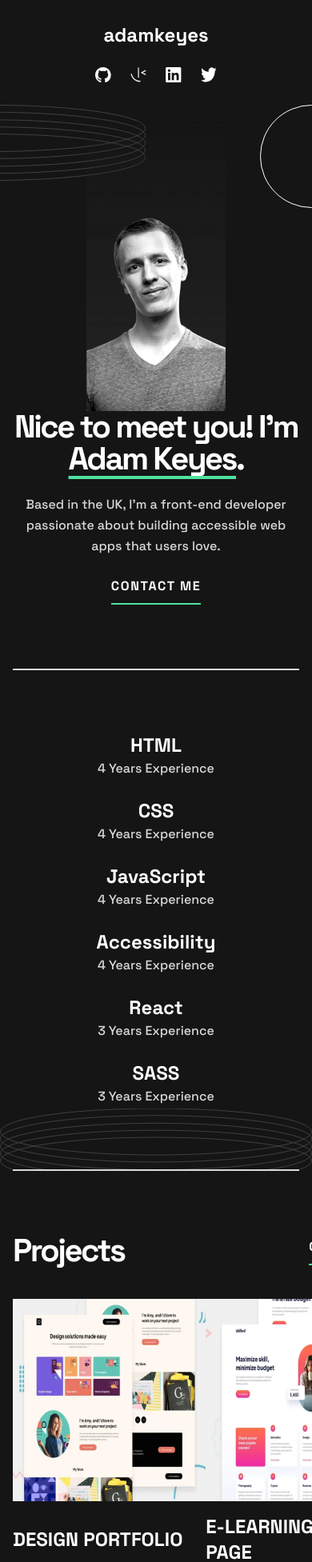
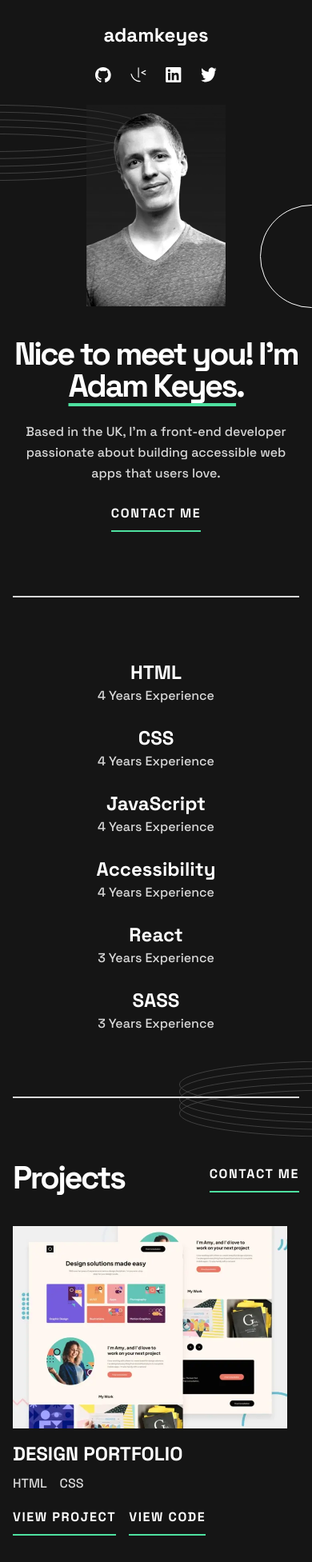
Before and after one commit to JayBrown92/single-page-developer-portfolio, a Next.js app: page / in a window 390 px wide. Shown: the top 1953 px of the page at 80% size. Built offline with nearby package versions, Linux system fonts and the light colour scheme.

Commit message:
complete: fixed mobile screen view

```diff
--- a/src/components/UI/Container.tsx
+++ b/src/components/UI/Container.tsx
@@ -6,7 +6,7 @@ type Props = {
 export default function Container({ children, className }: Props) {
   return (
     <div
-      className={`container relative overflow-hidden py-20 lg:max-w-screen-lg ${className}`}
+      className={`container relative  py-20 lg:max-w-screen-lg ${className}`}
     >
       {children}
     </div>
--- a/src/components/UI/Section.tsx
+++ b/src/components/UI/Section.tsx
@@ -7,7 +7,7 @@ type Props = {
 };
 export default function Section({ className, children, id }: Props) {
   return (
-    <section id={id} className={` relative overflow-x-hidden ${className}`}>
+    <section id={id} className={` relative ${className}`}>
       {children}
     </section>
   );
--- a/src/components/content/Contact.tsx
+++ b/src/components/content/Contact.tsx
@@ -7,14 +7,14 @@ export default function Contact() {
   return (
     <Section id="contact-me-section" className=" bg-secondary-bg">
       <Container className="flex flex-wrap justify-center gap-y-5  overflow-visible  px-4 text-center  after:absolute after:bottom-0 after:left-4 after:right-4 after:mx-auto after:border-y-[1px] after:border-color-secondary/50 md:max-w-md md:gap-10 lg:justify-between lg:text-left">
-        <div className="flex flex-col gap-y-8 lg:w-[445px] ">
+        <div className="flex w-full flex-col gap-y-8 lg:w-[445px] ">
           <h2> Contact</h2>
           <p>
             I would love to hear about your project and how I could help. Please
             fill in the form, and I&apos;ll get back to you as soon as possible.
           </p>
         </div>
-        <form className="  grid   gap-y-8 text-left uppercase text-color-secondary/50 lg:w-[445px]">
+        <form className="  grid w-full  gap-y-8 text-left uppercase text-color-secondary/50 lg:w-[445px]">
           <div>
             <input
               className="h-10 w-full border-b-2  border-color-primary/50 bg-secondary-bg  outline-0	placeholder:-translate-y-1.5 placeholder:translate-x-4 focus:border-color-accent focus:bg-secondary-bg active:border-color-accent disabled:border-color-disabled"
--- a/src/components/content/Experience.tsx
+++ b/src/components/content/Experience.tsx
@@ -33,7 +33,7 @@ export default function Experience() {
   ];
 
   return (
-    <Section id={"experience-section"}>
+    <Section id={"experience-section"} className="z-10">
       <Container className="  grid gap-6 overflow-visible  text-center  before:absolute before:left-4 before:right-4 before:top-0 before:mx-auto before:border-y-[1px] before:border-color-primary  after:absolute after:bottom-0 after:left-4 after:right-4 after:mx-auto after:border-y-[1px] after:border-color-primary md:grid-cols-2  md:text-left md:before:left-8 md:before:right-8 md:after:hidden lg:grid-cols-3 lg:before:left-16 lg:before:right-16">
         {ExpContent.map((content, index) => {
           const { header, text } = content;
@@ -49,7 +49,7 @@ export default function Experience() {
           width={530}
           height={129}
           alt="pattern for hero section design consiting of multiple flat rings"
-          className="absolute -bottom-16 z-10 -translate-y-1/2 md:-right-96 "
+          className="absolute -bottom-24 -right-56 z-10 -translate-y-1/2 md:-right-96 "
         />
       </Container>
     </Section>
--- a/src/components/content/Hero.tsx
+++ b/src/components/content/Hero.tsx
@@ -12,7 +12,7 @@ import Container from "../UI/Container";
 export default function Hero() {
   return (
     <Section id={"hero-section"}>
-      <Container className="relative z-10 flex flex-col justify-between overflow-visible pt-0 md:flex-row md:pb-48 lg:pb-48 xl:pb-72 ">
+      <Container className="relative z-10 flex flex-col justify-between gap-y-10 overflow-visible pt-0 md:flex-row md:pb-48 lg:pb-48 xl:pb-72 ">
         <Image
           src={ringsPattern}
           width={530}
@@ -24,7 +24,7 @@ export default function Hero() {
           src={DeveloperImg}
           width={174}
           height={383}
-          className=" mx-auto  md:hidden"
+          className=" relative -top-[131px] mx-auto -mb-[131px] md:hidden"
           alt="image of developer adam keyes"
         />
         <Image
@@ -48,7 +48,7 @@ export default function Hero() {
           width={129}
           height={129}
           alt="pattern for hero section design consiting of multiple flat rings"
-          className="absolute -right-16 z-20  md:bottom-20 lg:bottom-[155px] lg:right-[445px]"
+          className=" absolute -right-16 bottom-[360px] z-20 md:bottom-20 lg:bottom-[155px] lg:right-[445px]"
         />
         <div
           id="hero-content"
--- a/src/components/content/Projects.tsx
+++ b/src/components/content/Projects.tsx
@@ -55,9 +55,13 @@ export default function Projects() {
     },
   ];
   return (
-    <Section id="projects-section">
-      <Container className="grid gap-y-10 md:grid-cols-2  lg:gap-x-8 lg:gap-y-20">
-        <div className="col-span-2 flex items-center justify-between">
+    <Section
+      id="projects-section"
+      className=" z-0
+    "
+    >
+      <Container className="grid grid-cols-1 gap-y-10 md:grid-cols-2  lg:gap-x-8 lg:gap-y-20">
+        <div className="flex items-center justify-between lg:col-span-2">
           <h2 className=" ">Projects</h2>
           <Button href="#contact-me-section" className="">
             Contact me
@@ -69,14 +73,14 @@ export default function Projects() {
           return (
             <div
               key={index}
-              className=" flex  flex-wrap  content-between gap-4 "
+              className=" flex  w-full flex-wrap content-between  gap-4 "
             >
               <Image
                 src={image[0]}
-                width={322}
+                width={343}
                 height={253}
                 alt={altText}
-                className=" h-[253px] lg:hidden"
+                className="  lg:hidden"
               />
               <div className="group relative hidden cursor-pointer  items-center justify-center before:absolute  before:inset-0 before:transition-colors  before:hover:bg-primary-bg/75 lg:flex lg:flex-col">
                 <Image src={image[1]} width={540} height={400} alt={altText} />
--- a/src/pages/_document.tsx
+++ b/src/pages/_document.tsx
@@ -4,7 +4,7 @@ export default function Document() {
   return (
     <Html lang="en" className="!scroll-smooth">
       <Head />
-      <body className=" bg-primary-bg font-space-grotesk ">
+      <body className=" overflow-x-hidden bg-primary-bg font-space-grotesk">
         <Main />
         <NextScript />
       </body>
```
